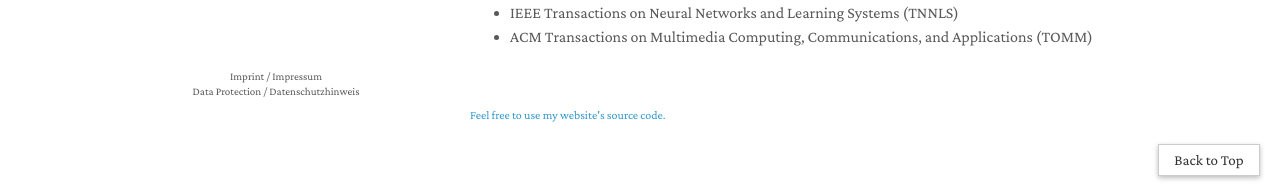
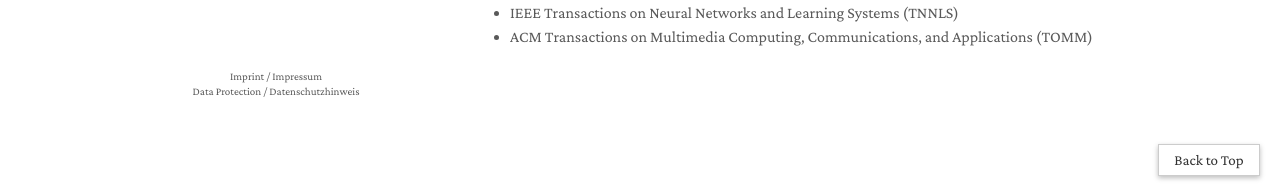
Before and after one commit to thuanbb/thuanbb.github.io, a Jekyll site: the page built from index.md, in a window 1280 px wide and 900 px high, scrolled down 2144 px. Shown: the part 704-897 px from the top of the window. Built offline with Jekyll 4.4.1, drawn with Linux system fonts in a browser that asks for light colours; nearby versions of some CDN libraries; comment, search, counter and statistics services are not loaded; a style sheet for code colours, icons or effects is not loaded; our own code applies the rules of GitHub Pages for plain Markdown files.

Commit message:
Update homepage.html

```diff
--- a/_layouts/homepage.html
+++ b/_layouts/homepage.html
@@ -132,10 +132,10 @@
       </small>
       -->
 
-      <div style="font: 12px/1.2 Crimson Pro, serif">
+<!--       <div style="font: 12px/1.2 Crimson Pro, serif">
         <br>
         <a href="https://github.com/yaoyao-liu/minimal-light" rel="noopener">Feel free to use my website's source code.</a>
-      </div>
+      </div> -->
 
       <br>
       <p hidden><script type="text/javascript" id="clstr_globe" src="//clustrmaps.com/globe.js?&w=50&d=HV0rAUdAxpfEQLOsVs0FcJTR2rKVI5sEQUZIDM-N_HY"></script></p>
```
